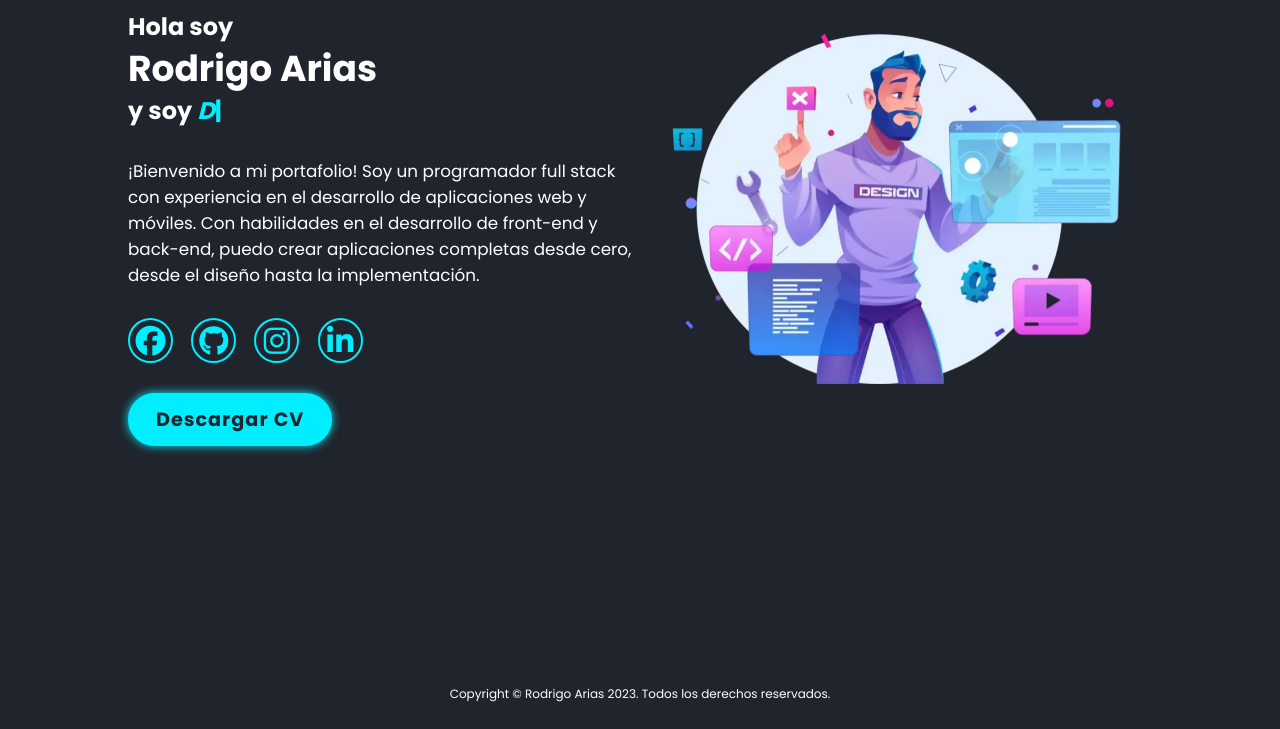
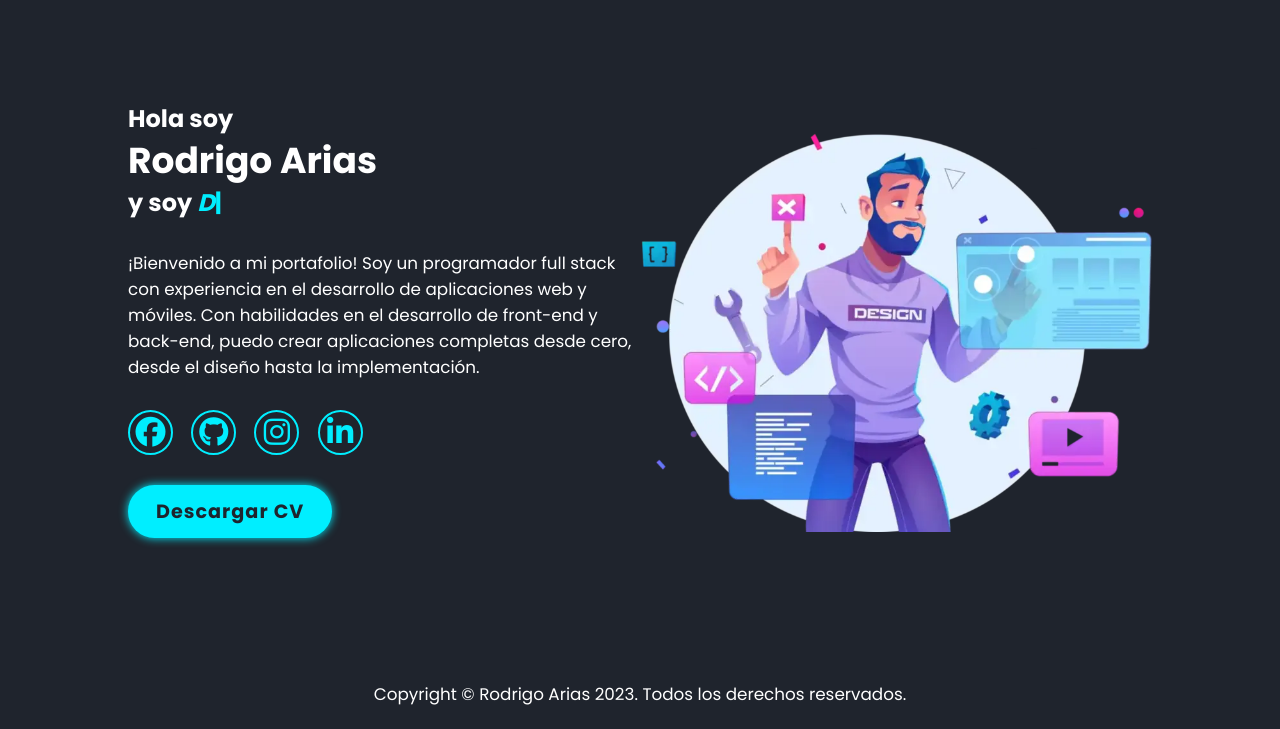
Before and after one commit to RodrigoArias02/Mi_nuevo_portafolio, a PHP site: page / in a window 1280 px wide. Shown: the part 71-800 px from the top of the page. Run offline with PHP 8.4, Linux system fonts and the light colour scheme; some libraries are stand-ins or nearby versions.

Commit message:
Finalizacion del proyecto

```diff
--- a/css/styles.css
+++ b/css/styles.css
@@ -206,11 +206,12 @@ body {
   width: 100%;
   height: 100%;
   display: flex;
-  justify-content: space-between;
+  justify-content: space-around;
   flex-direction: column;
   align-items: center;
   padding: 0px 5% 0;
   overflow-x: hidden;
+  flex: 1;
 }
 .main .main--content {
   height: 100%;
@@ -314,7 +315,7 @@ body {
   padding: 25px 0px;
 }
 .main .main--img img {
-  max-width: 450px;
+  max-width: 650px;
   min-width: 280px;
   width: 100%;
   opacity: 0;
@@ -462,12 +463,15 @@ body {
   opacity: 0;
   filter: blur(5px);
   transform: translateX(-100px);
-  transition: main--habilidades 1.5s;
+  transition-property: opacity, filter, transform;
+  transition-duration: 1.5s;
 }
 .main--habilidades .show {
   opacity: 1;
   filter: blur(0px);
   transform: translateX(0px);
+  transition-property: opacity, filter, transform;
+  transition-duration: 1.5s;
 }
 .main--habilidades p {
   font-size: 1.6rem;
@@ -485,6 +489,7 @@ body {
 }
 .main--habilidades .main--div:nth-child(2n) {
   background: #323744;
+  padding-top: 25px;
 }
 .main--habilidades .main--div .main-section_h1 {
   width: 100%;
@@ -613,7 +618,7 @@ body {
   display: flex;
   flex-direction: column;
   width: 100%;
-  max-width: 350px;
+  max-width: 450px;
   max-height: 500px;
   justify-content: center;
   align-items: center;
@@ -622,13 +627,14 @@ body {
   border-radius: 30px;
   padding: 15px;
   transform: scale(0.99);
-  transition: main--card 0.2s;
   border: 2px solid #323744;
   margin: 10px 0px;
 }
 .main_t .main--card:hover {
   border: 2px solid #0ef;
   transform: scale(1);
+  transition-property: border, scale;
+  transition-duration: 1.5s;
 }
 .main_t .main--card .bx-window {
   font-size: 5rem;
@@ -726,6 +732,10 @@ body {
   justify-content: center;
   align-items: center;
   flex-direction: column;
+  text-align: center;
+}
+.footer p {
+  font-size: 1.4rem;
 }
 .footer .footer--btn_up {
   display: flex;
@@ -744,7 +754,11 @@ body {
     flex-direction: row;
     padding: 10px 10% 0;
     flex: 1;
-    align-items: flex-start;
+    align-items: center;
+    font-size: 100%;
+  }
+  .main .main--img {
+    justify-content: flex-end;
   }
 }
 @media (min-width: 768px) and (min-width: 768px) {
--- a/scss/_footer.scss
+++ b/scss/_footer.scss
@@ -5,6 +5,10 @@
   justify-content: center;
   align-items: center;
   flex-direction: column;
+  text-align: center;
+  p {
+    font-size: 1.4rem;
+  }
   .footer--btn_up {
     display: flex;
     width: min-content;
```
Also changed, not shown: scss/_main.scss (+13 -7 lines), scss/_medias.scss (+5 -2 lines), 1 other file.
